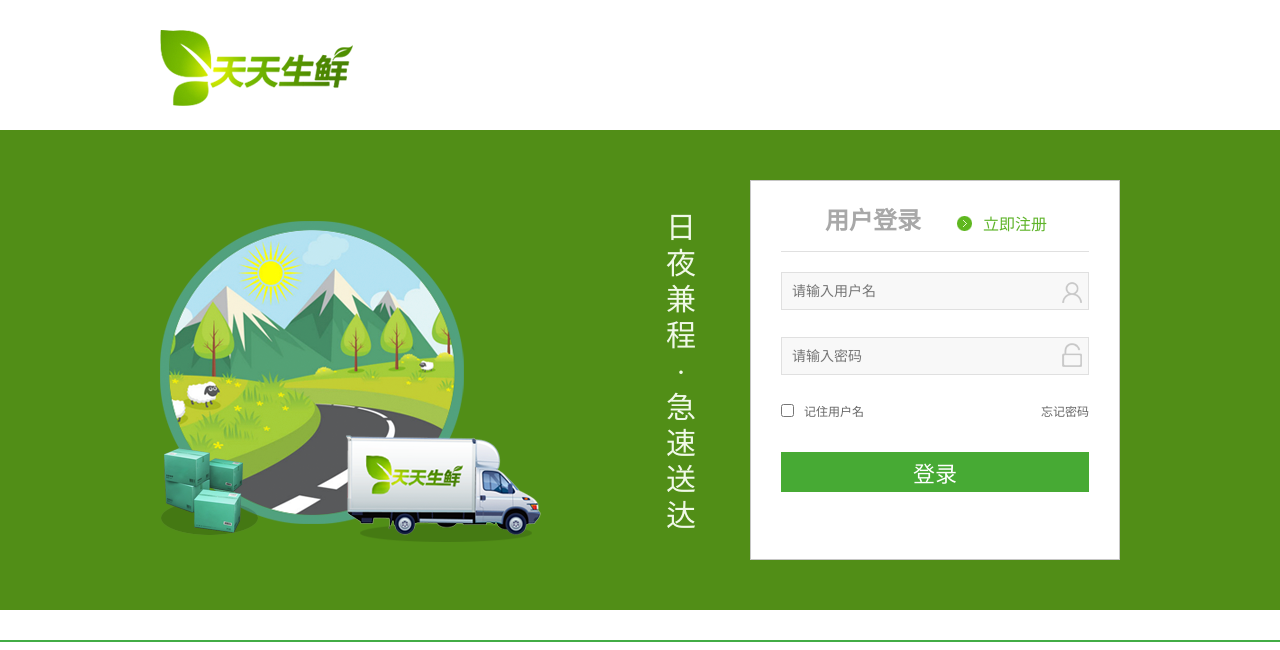
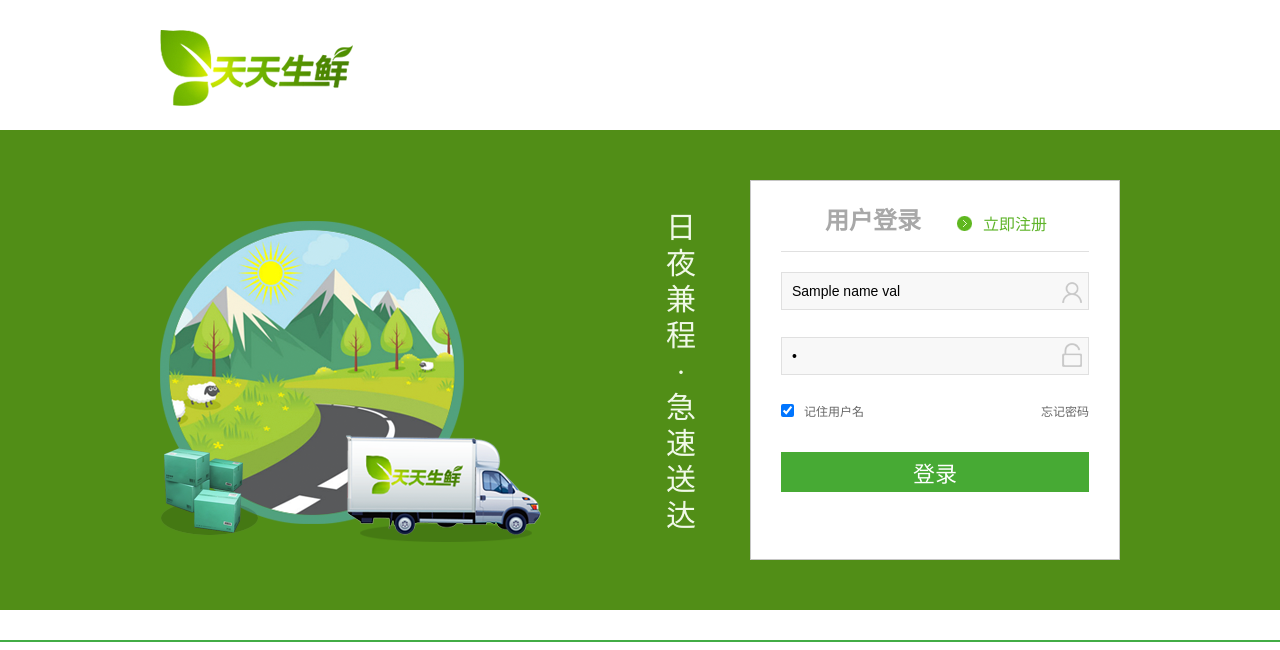
Before and after one commit to lx-lambda/project_tiantian, a Django app: template daily_freash/templates/df_user/login.html in a window 1280 px wide. Shown: the top 650 px of the page. Run offline with Django 3.2, Linux system fonts and the light colour scheme; the template is opened without the code that fills it: most values are stand-ins (such as "Sample title", 1, 10 or a date in 2020).

Commit message:
登陆功能完成提交

```diff
--- a/daily_freash/df_user/urls.py
+++ b/daily_freash/df_user/urls.py
@@ -8,4 +8,5 @@ urlpatterns = [
     url(r'^registerpost1/$', views.register_post1),
     url(r'^checkname/$', views.checkname),
     url(r'^login/$', views.login),
+    url(r'^login_check/$', views.login_check),
 ]
--- a/daily_freash/templates/df_user/login.html
+++ b/daily_freash/templates/df_user/login.html
@@ -1,6 +1,65 @@
 {% extends "muban.html"%}
+{%block head%}
+    <script>
+        $(function () {
+            error_name = false;
+            error_pwd = false;
+
+
+            if ({{name_error}}==1){
+                $('.user_error').html('用户名错误').show()
+
+            }
+            if ({{pwd_error}}==1){
+                $('.pwd_error').html('密码错误').show()
+
+            }
+
+            $('.name_input').blur(function () {
+                if($(this).val().length == 0){
+                    $('.user_error').html('用户名为空').show()
+                    error_name = false
+
+                }
+                else{
+                    $('.user_error').hide()
+                    error_name = true
+                }
+            })
+
+            $('.pass_input').blur(function () {
+                if($(this).val().length == 0){
+                    $('.pwd_error').html('密码为空').show()
+                    error_pwd = false
+
+                }
+                else{
+                    $('.pwd_error').hide()
+                    error_pwd = true
+                }
+            })
+
+            $('form').submit(function () {
+                $('.name_input').blur()
+                $('.pass_input').blur()
+
+                return error_name && error_pwd
+
+            })
+
+
+
+
+        });
+
+
+
+
+    </script>
+{%endblock head%}
 
 {%block body%}
+
 
 	<div class="login_top clearfix">
 		<a href="index.html" class="login_logo"><img src="/static/images/logo02.png"></a>
@@ -16,13 +75,14 @@
 					<a href="/register/">立即注册</a>
 				</div>
 				<div class="form_input">
-					<form>
-						<input type="text" name="username" class="name_input" placeholder="请输入用户名">
+					<form action="/login_check/" method="post">
+                        {%csrf_token%}
+						<input type="text" name="username" class="name_input" placeholder="请输入用户名" value="{{name_val}}">
 						<div class="user_error">输入错误</div>
-						<input type="password" name="pwd" class="pass_input" placeholder="请输入密码">
+						<input type="password" name="pwd" class="pass_input" placeholder="请输入密码" value="{{pwd_val}}">
 						<div class="pwd_error">输入错误</div>
 						<div class="more_input clearfix">
-							<input type="checkbox" name="">
+							<input type="checkbox" name="jizhu" checked="checked" value="1">
 							<label>记住用户名</label>
 							<a href="#">忘记密码</a>
 						</div>
--- a/daily_freash/templates/df_user/register.html
+++ b/daily_freash/templates/df_user/register.html
@@ -19,7 +19,7 @@
 				<a href="/login/">登录</a>
 			</div>
 			<div class="reg_form clearfix">
-				<form method="post" action="/registerpost1/",id="reg_form">
+				<form method="post" action="/registerpost1/" id="reg_form">
                     {%csrf_token%}
 				<ul>
 					<li>
```
Also changed, not shown: daily_freash/df_user/views.py (+40 -2 lines), 2 other files.
